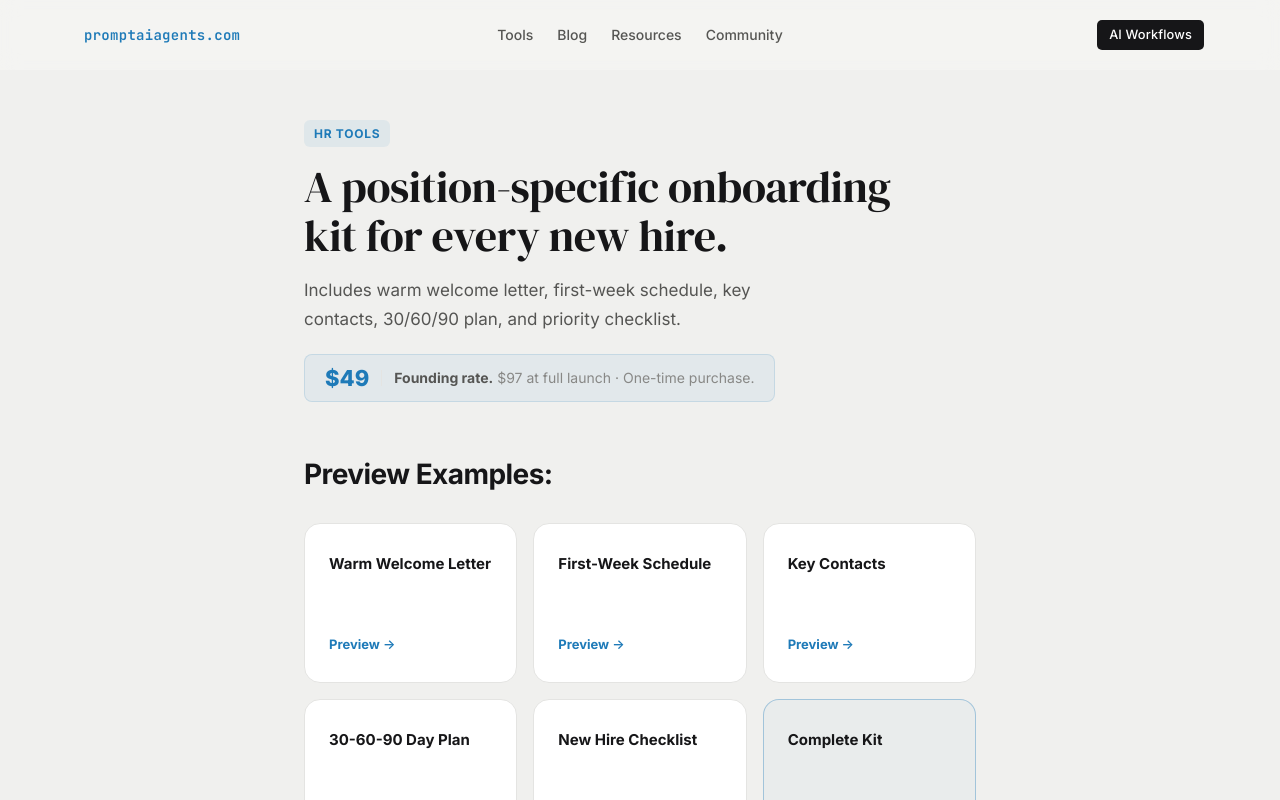
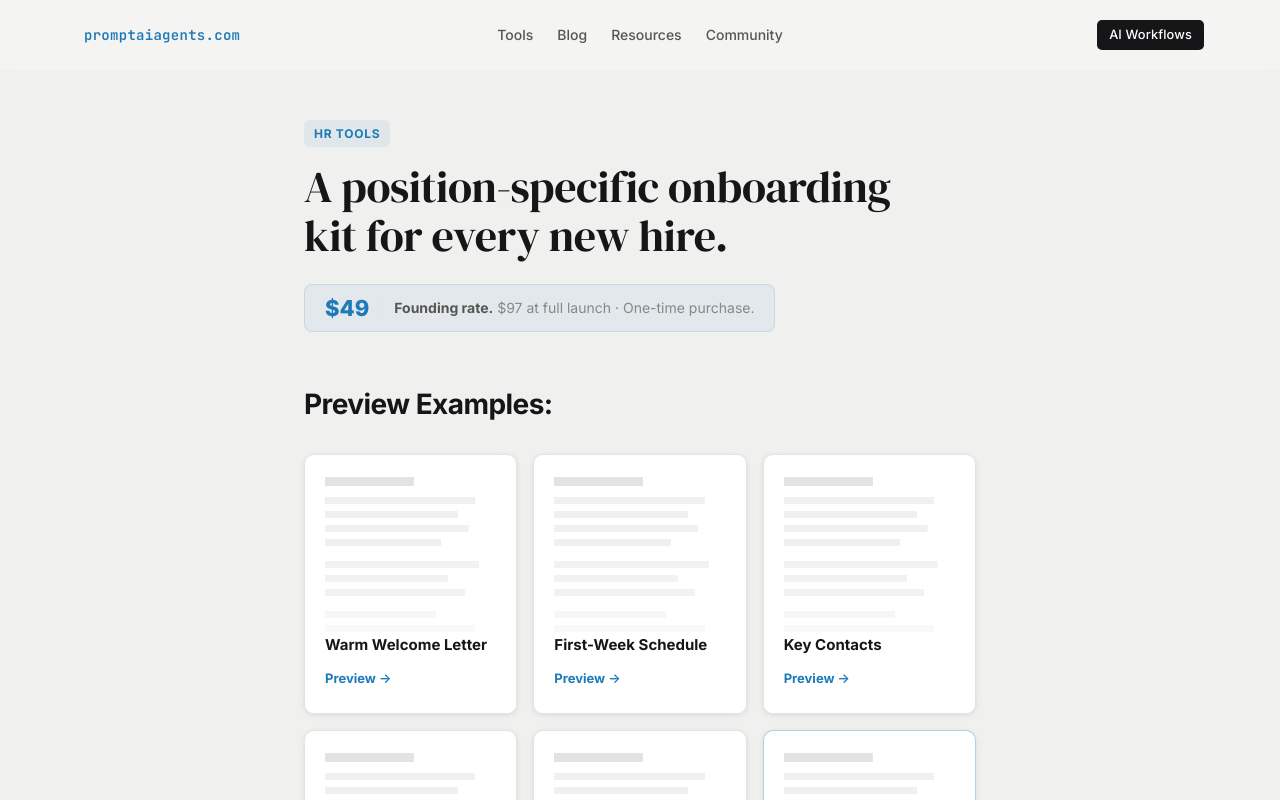
Before and after one commit to coolcalvin457-tech/agent-timesaver-nextjs, a Next.js app: page /onboarding-kit-builder in a window 1280 px wide. Shown: the top 800 px of the page. Built offline with nearby package versions, Linux system fonts and the light colour scheme.

Commit message:
Document preview cards + remove onboarding page subheader

```diff
--- a/app/globals.css
+++ b/app/globals.css
@@ -2417,19 +2417,55 @@ input, textarea {
 .kit-sample-card {
   display: flex;
   flex-direction: column;
-  justify-content: space-between;
-  padding: 28px 24px;
-  background: var(--bg-surface, #FFFFFF);
+  justify-content: flex-end;
+  padding: 20px 20px 22px;
+  border-radius: 10px;
   border: 1px solid var(--border, #E4E4E2);
-  border-radius: var(--radius-card);
+  background: #ffffff;
   text-decoration: none;
-  transition: box-shadow 0.15s ease, transform 0.15s ease;
+  transition: box-shadow 0.2s ease, transform 0.2s ease;
+  position: relative;
+  overflow: hidden;
   cursor: pointer;
-  min-height: 160px;
+  min-height: 260px;
+  box-shadow: 0 1px 4px rgba(0,0,0,0.06), 0 2px 10px rgba(0,0,0,0.04);
+}
+
+/* Simulated document content lines */
+.kit-sample-card::before {
+  content: '';
+  position: absolute;
+  top: 22px;
+  left: 20px;
+  right: 20px;
+  bottom: 0;
+  background:
+    linear-gradient(rgba(0,0,0,0.11) 0%, rgba(0,0,0,0.11) 100%) 0 0 / 52% 9px no-repeat,
+    linear-gradient(rgba(0,0,0,0.06) 0%, rgba(0,0,0,0.06) 100%) 0 20px / 88% 7px no-repeat,
+    linear-gradient(rgba(0,0,0,0.06) 0%, rgba(0,0,0,0.06) 100%) 0 34px / 78% 7px no-repeat,
+    linear-gradient(rgba(0,0,0,0.06) 0%, rgba(0,0,0,0.06) 100%) 0 48px / 84% 7px no-repeat,
+    linear-gradient(rgba(0,0,0,0.06) 0%, rgba(0,0,0,0.06) 100%) 0 62px / 68% 7px no-repeat,
+    linear-gradient(rgba(0,0,0,0.05) 0%, rgba(0,0,0,0.05) 100%) 0 84px / 90% 7px no-repeat,
+    linear-gradient(rgba(0,0,0,0.05) 0%, rgba(0,0,0,0.05) 100%) 0 98px / 72% 7px no-repeat,
+    linear-gradient(rgba(0,0,0,0.05) 0%, rgba(0,0,0,0.05) 100%) 0 112px / 82% 7px no-repeat,
+    linear-gradient(rgba(0,0,0,0.04) 0%, rgba(0,0,0,0.04) 100%) 0 134px / 65% 7px no-repeat,
+    linear-gradient(rgba(0,0,0,0.04) 0%, rgba(0,0,0,0.04) 100%) 0 148px / 88% 7px no-repeat;
+}
+
+/* Fade the lines into the label area */
+.kit-sample-card::after {
+  content: '';
+  position: absolute;
+  bottom: 0;
+  left: 0;
+  right: 0;
+  height: 110px;
+  background: linear-gradient(to bottom, transparent, rgba(255,255,255,0.97) 65%);
+  pointer-events: none;
 }
 
 .kit-sample-card:hover {
-  box-shadow: 0 4px 16px rgba(0, 0, 0, 0.10);
+  box-shadow: 0 4px 16px rgba(0,0,0,0.10), 0 2px 6px rgba(0,0,0,0.06);
   transform: translateY(-2px);
 }
 
--- a/app/onboarding-kit-builder/page.tsx
+++ b/app/onboarding-kit-builder/page.tsx
@@ -53,22 +53,10 @@ export default function OnboardingKitBuilderPage({
 
             <h1
               className="heading-1"
-              style={{ marginBottom: "16px", maxWidth: "600px" }}
+              style={{ marginBottom: "24px", maxWidth: "600px" }}
             >
               A position-specific onboarding kit for every new hire.
             </h1>
-
-            <p
-              className="body-lg"
-              style={{
-                color: "var(--text-secondary)",
-                maxWidth: "520px",
-                marginBottom: "20px",
-                lineHeight: 1.7,
-              }}
-            >
-              Includes warm welcome letter, first-week schedule, key contacts, 30/60/90 plan, and priority checklist.
-            </p>
 
             {/* Pricing callout — links to tool form */}
             <a
@@ -149,15 +137,15 @@ export default function OnboardingKitBuilderPage({
                   className="kit-sample-card"
                   style={item.featured ? {
                     border: "1.5px solid rgba(30,122,184,0.35)",
-                    background: "rgba(30,122,184,0.03)",
                   } : undefined}
                 >
+                  <div style={{ position: "relative", zIndex: 2 }}>
                     <h3
                       style={{
                         fontSize: "0.9375rem",
                         fontWeight: 700,
                         color: "var(--text-primary)",
-                      marginBottom: "16px",
+                        marginBottom: "8px",
                       }}
                     >
                       {item.title}
@@ -171,6 +159,7 @@ export default function OnboardingKitBuilderPage({
                     >
                       Preview →
                     </span>
+                  </div>
                 </a>
               ))}
             </div>
```
Lines whose indentation alone changed are shown as unchanged.
